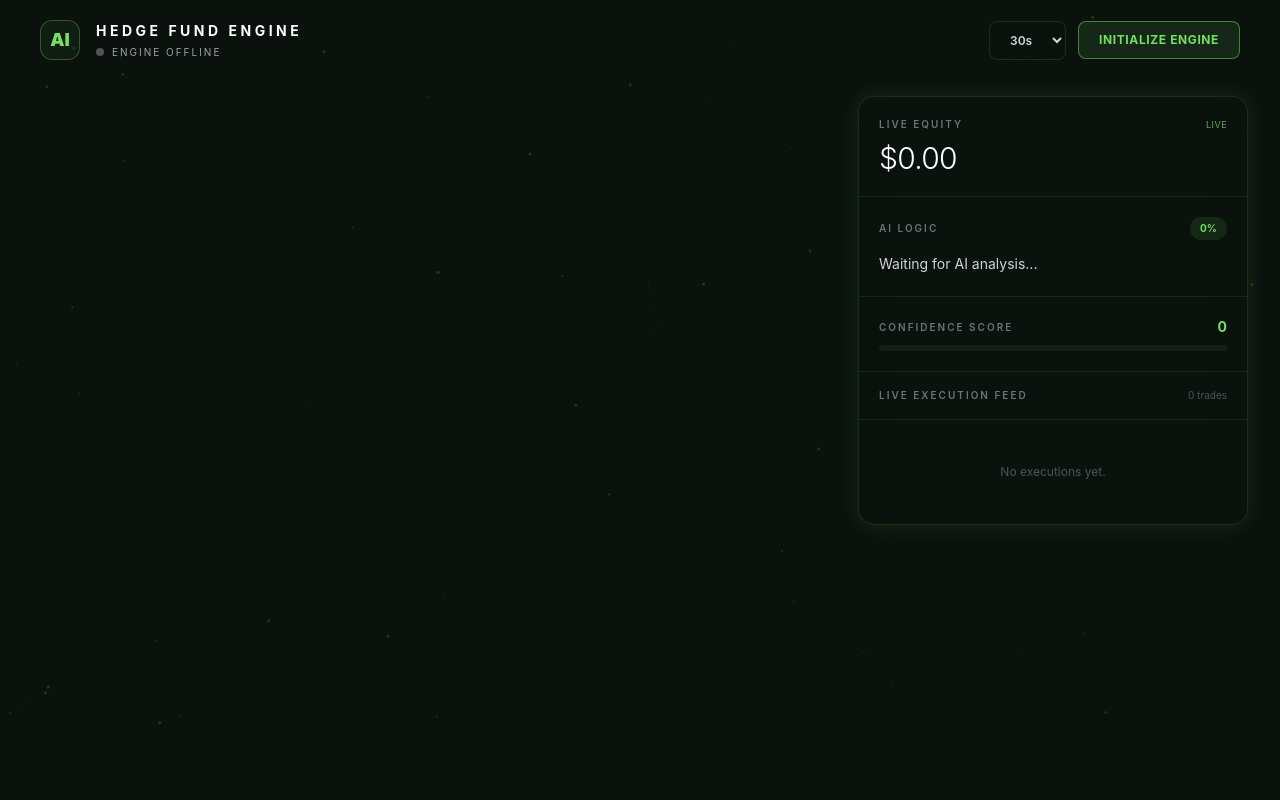
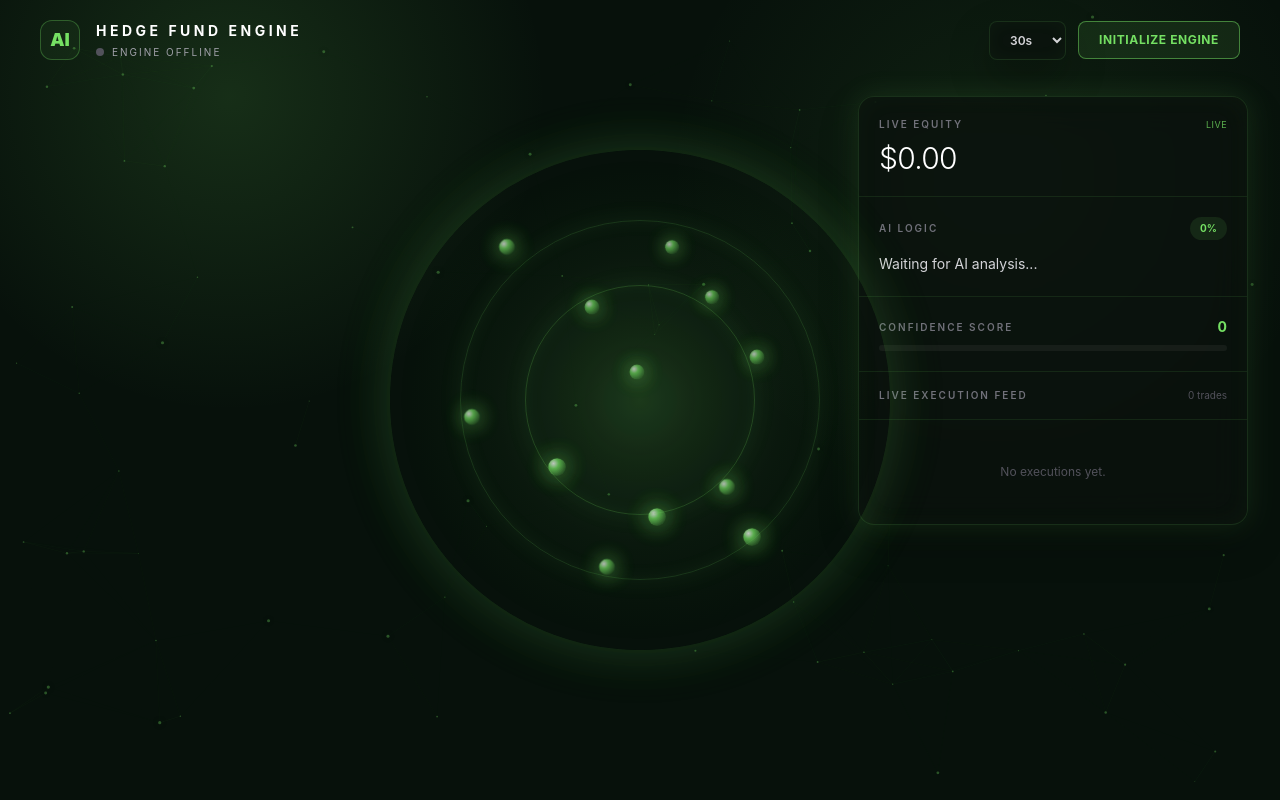
Before and after one commit to Dr-MAhmed/ai-hedge-funds, a FastAPI app: page / in a window 1280 px wide. Run offline with FastAPI, Linux system fonts and the light colour scheme; data that the repository does not hold is empty; some libraries are stand-ins or nearby versions.

Commit message:
fixed the UI

```diff
--- a/templates/index.html
+++ b/templates/index.html
@@ -23,14 +23,75 @@
     </script>
 
     <style>
+        /* scrollbar code starts here */
+        /* Custom scrollbar matching the AI Hedge Fund Engine dark/green theme */
+
+/* Firefox */
+* {
+  scrollbar-width: thin;
+  scrollbar-color: #22c55e #0a0f0a;
+}
+
+/* WebKit browsers (Chrome, Edge, Safari) */
+::-webkit-scrollbar {
+  width: 10px;
+  height: 10px;
+}
+
+::-webkit-scrollbar-track {
+  background: #0a0f0a; /* near-black background from the image */
+  border-radius: 8px;
+}
+
+::-webkit-scrollbar-thumb {
+  background: linear-gradient(180deg, #22c55e, #16a34a); /* neon green gradient */
+  border-radius: 8px;
+  border: 2px solid #0a0f0a; /* creates padding effect against track */
+  box-shadow: 0 0 6px rgba(34, 197, 94, 0.6); /* subtle glow like the UI accents */
+}
+
+::-webkit-scrollbar-thumb:hover {
+  background: linear-gradient(180deg, #4ade80, #22c55e);
+  box-shadow: 0 0 10px rgba(74, 222, 128, 0.9); /* brighter glow on hover */
+}
+
+::-webkit-scrollbar-thumb:active {
+  background: #16a34a;
+}
+
+::-webkit-scrollbar-corner {
+  background: #0a0f0a;
+}
+
+/* Other logic starts here */
+    :root {
+        --bg: #07110b;
+        --panel: rgba(10, 18, 15, 0.76);
+        --panel-strong: rgba(10, 18, 15, 0.9);
+        --lime: #75E063;
+        --lime-soft: rgba(117, 224, 99, 0.22);
+        --lime-bright: rgba(161, 255, 137, 0.8);
+        --text: #edf7ef;
+        --muted: #9aa5a0;
+        --danger: #f87171;
+    }
+
     html,
     body {
         margin: 0;
         width: 100%;
-        height: 100%;
-        overflow: hidden;
-        background: #0B120E;
+        min-height: 100vh;
+        overflow: auto;
+        background:
+            radial-gradient(circle at 18% 12%, rgba(117, 224, 99, 0.14), transparent 25%),
+            radial-gradient(circle at 78% 22%, rgba(117, 224, 99, 0.08), transparent 28%),
+            var(--bg);
+        color: var(--text);
         font-family: Inter, ui-sans-serif, system-ui, sans-serif;
+    }
+
+    body {
+        position: relative;
     }
 
     #neuralCanvas {
@@ -39,19 +100,25 @@
         width: 100%;
         height: 100%;
         z-index: 0;
+        opacity: 1;
+        background: transparent;
     }
 
     .glass {
-        background: rgba(11, 18, 14, 0.78);
+        background: rgba(11, 18, 14, 0.76);
         backdrop-filter: blur(18px);
         -webkit-backdrop-filter: blur(18px);
         border: 1px solid rgba(117, 224, 99, 0.14);
+        box-shadow:
+            0 18px 40px rgba(0, 0, 0, 0.28),
+            inset 0 0 18px rgba(117, 224, 99, 0.04);
     }
 
     .lime-glow {
         box-shadow:
-            0 0 20px rgba(117, 224, 99, 0.12),
-            inset 0 0 20px rgba(117, 224, 99, 0.025);
+            0 0 28px rgba(117, 224, 99, 0.13),
+            0 18px 38px rgba(0, 0, 0, 0.28),
+            inset 0 0 28px rgba(117, 224, 99, 0.03);
     }
 
     .status-dot {
@@ -75,6 +142,64 @@
         animation: feedIn 0.35s ease-out;
     }
 
+    .brain-core {
+        position: absolute;
+        left: 50%;
+        top: 50%;
+        transform: translate(-50%, -50%);
+        width: min(46vw, 500px);
+        height: min(46vw, 500px);
+        min-width: 280px;
+        min-height: 280px;
+        border-radius: 9999px;
+        pointer-events: none;
+        z-index: 1;
+        background: radial-gradient(circle, rgba(117, 224, 99, 0.22) 0%, rgba(117, 224, 99, 0.12) 18%, rgba(117, 224, 99, 0.04) 42%, rgba(0,0,0,0) 72%);
+        box-shadow:
+            0 0 50px rgba(117, 224, 99, 0.18),
+            0 0 90px rgba(117, 224, 99, 0.08);
+        opacity: 0.9;
+    }
+
+    .brain-core::before,
+    .brain-core::after {
+        content: "";
+        position: absolute;
+        inset: 14%;
+        border: 1px solid rgba(117, 224, 99, 0.18);
+        border-radius: 50%;
+        box-shadow: inset 0 0 18px rgba(117, 224, 99, 0.08), 0 0 24px rgba(117, 224, 99, 0.08);
+    }
+
+    .brain-core::after {
+        inset: 27%;
+        border-color: rgba(117, 224, 99, 0.24);
+    }
+
+    .brain-cells {
+        position: absolute;
+        inset: 0;
+        border-radius: 9999px;
+        opacity: 0.95;
+    }
+
+    .brain-cell {
+        position: absolute;
+        display: block;
+        width: 14px;
+        height: 14px;
+        border-radius: 50%;
+        background: radial-gradient(circle at 30% 30%, rgba(255,255,255,0.95), rgba(117,224,99,0.95) 30%, rgba(117,224,99,0.4) 70%, rgba(117,224,99,0.08) 100%);
+        box-shadow:
+            0 0 18px rgba(117, 224, 99, 0.9),
+            0 0 28px rgba(117, 224, 99, 0.35);
+        animation: floatPulse 3s ease-in-out infinite;
+    }
+
+    .brain-cell:nth-child(2n) { animation-delay: 0.5s; }
+    .brain-cell:nth-child(3n) { animation-delay: 1s; }
+    .brain-cell:nth-child(4n) { animation-delay: 1.5s; }
+
     @keyframes feedIn {
         from {
             opacity: 0;
@@ -111,7 +286,24 @@
     <canvas id="neuralCanvas"></canvas>
 
     <!-- Main application -->
-    <div class="relative z-10 min-h-screen">
+    <div class="main-shell relative z-10 min-h-screen">
+
+        <div class="brain-core" aria-hidden="true">
+            <div class="brain-cells">
+                <span class="brain-cell" style="top: 18%; left: 22%;"></span>
+                <span class="brain-cell" style="top: 28%; left: 63%;"></span>
+                <span class="brain-cell" style="top: 43%; left: 48%;"></span>
+                <span class="brain-cell" style="top: 62%; left: 32%;"></span>
+                <span class="brain-cell" style="top: 66%; left: 66%;"></span>
+                <span class="brain-cell" style="top: 40%; left: 72%;"></span>
+                <span class="brain-cell" style="top: 52%; left: 15%;"></span>
+                <span class="brain-cell" style="top: 72%; left: 52%;"></span>
+                <span class="brain-cell" style="top: 30%; left: 39%;"></span>
+                <span class="brain-cell" style="top: 18%; left: 55%;"></span>
+                <span class="brain-cell" style="top: 82%; left: 42%;"></span>
+                <span class="brain-cell" style="top: 76%; left: 71%;"></span>
+            </div>
+        </div>
 
         <!-- Header -->
         <header class="flex items-center justify-between px-6 py-5 md:px-10">
@@ -351,8 +543,8 @@
         nodes = [];
 
         const count = Math.min(
-            70,
-            Math.floor((window.innerWidth * window.innerHeight) / 18000)
+            95,
+            Math.floor((window.innerWidth * window.innerHeight) / 12000)
         );
 
         for (let i = 0; i < count; i++) {
@@ -455,14 +647,14 @@
 
                 const maxDistance =
                     a.tradeNode || b.tradeNode
-                        ? 230
-                        : 135;
+                        ? 260
+                        : 165;
 
                 if (distance < maxDistance) {
 
                     const opacity =
                         (1 - distance / maxDistance) *
-                        (a.tradeNode || b.tradeNode ? 0.12 : 0.045);
+                        (a.tradeNode || b.tradeNode ? 0.18 : 0.07);
 
                     ctx.beginPath();
                     ctx.moveTo(a.x, a.y);
@@ -561,7 +753,10 @@
                 );
 
                 ctx.fillStyle =
-                    "rgba(117, 224, 99, 0.18)";
+                    "rgba(117, 224, 99, 0.32)";
+
+                ctx.shadowBlur = 16;
+                ctx.shadowColor = "rgba(117, 224, 99, 0.7)";
 
                 ctx.fill();
             }
```
Also changed, not shown: other parts of templates/index.html (+50 -0 lines).
